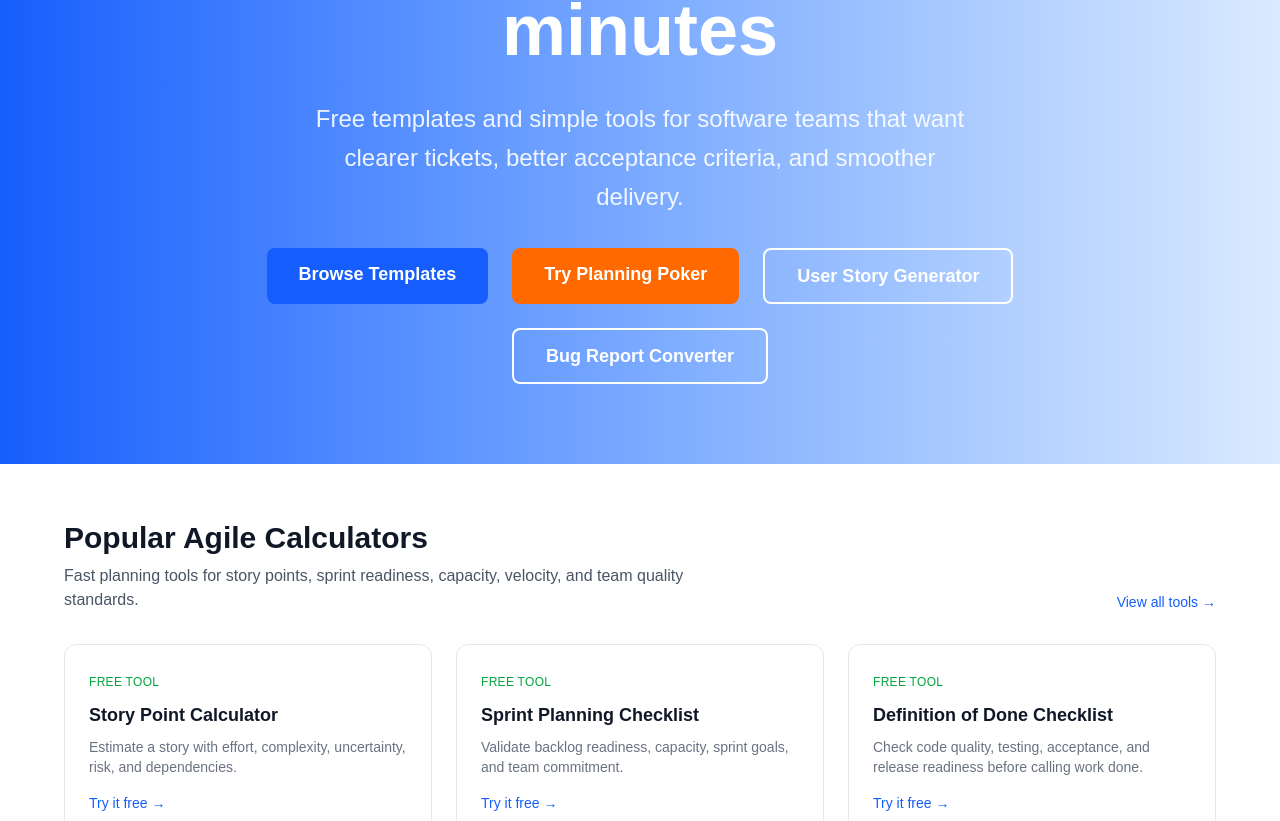
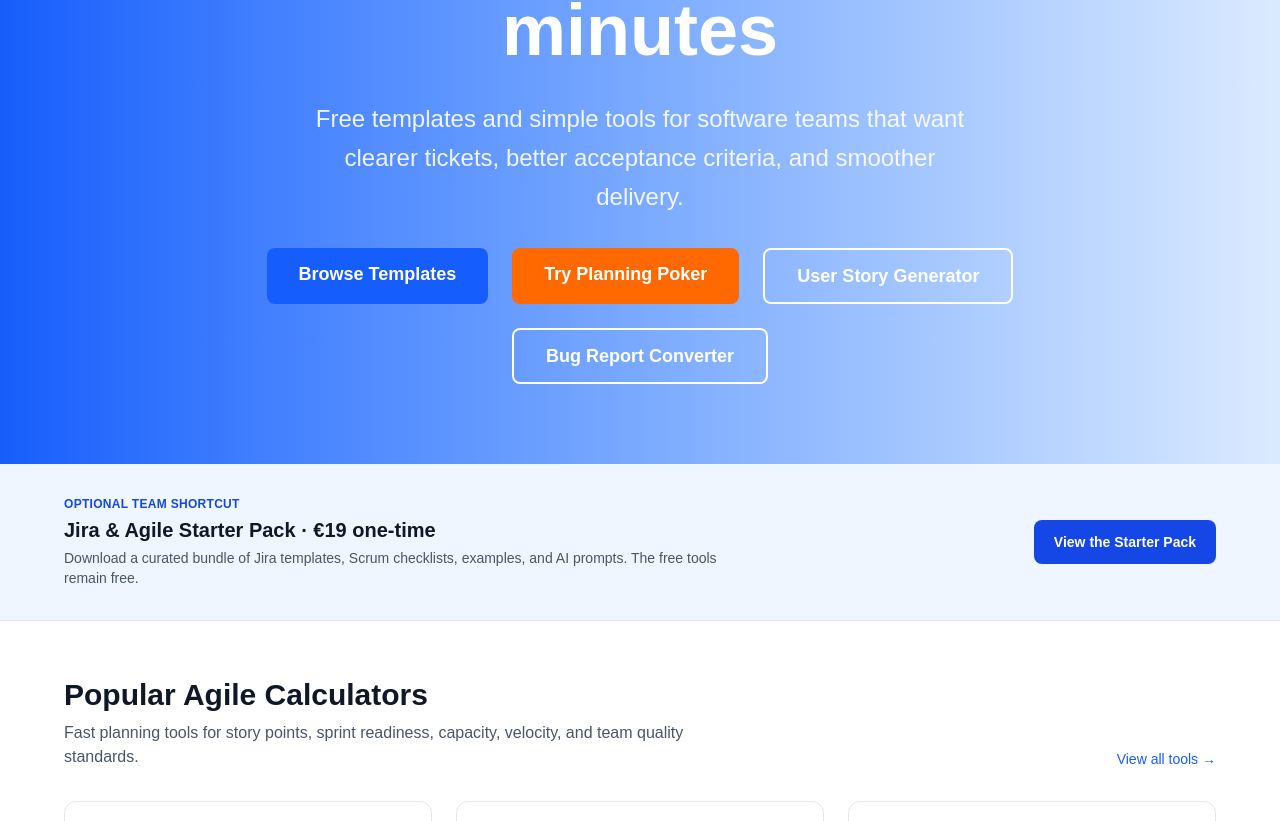
Before and after one commit to ahmedul/agile-tool-hub, a Next.js app: page / in a window 1280 px wide. Shown: the part 426-1247 px from the top of the page. Built offline with nearby package versions, Linux system fonts and the light colour scheme; no server answers.

Commit message:
Add starter pack offer to homepage

```diff
--- a/src/app/page.tsx
+++ b/src/app/page.tsx
@@ -5,6 +5,7 @@ import ToolCard from "@/components/ToolCard";
 import JsonLd from "@/components/JsonLd";
 import HeroSection from "@/components/HeroSection";
 import FeaturedCard from "@/components/FeaturedCard";
+import TrackedLink from "@/components/TrackedLink";
 import { buildMetadata, buildOrganizationSchema, KEYWORDS } from "@/lib/seo";
 
 export const metadata: Metadata = {
@@ -85,6 +86,26 @@ export default function Home() {
           { label: "Bug Report Converter", href: "/tools/bug-report-to-jira-ticket-converter", variant: "outline" },
         ]}
       />
+
+      <section className="border-b border-blue-100 bg-blue-50 px-4 py-8">
+        <div className="mx-auto flex max-w-6xl flex-col gap-5 sm:flex-row sm:items-center sm:justify-between">
+          <div>
+            <p className="text-xs font-semibold uppercase tracking-wide text-blue-700">Optional team shortcut</p>
+            <h2 className="mt-1 text-xl font-bold text-gray-900">Jira &amp; Agile Starter Pack · €19 one-time</h2>
+            <p className="mt-1 max-w-2xl text-sm text-gray-600">
+              Download a curated bundle of Jira templates, Scrum checklists, examples, and AI prompts. The free tools remain free.
+            </p>
+          </div>
+          <TrackedLink
+            href="/packs/jira-agile-starter-pack"
+            label="View Starter Pack"
+            eventParams={{ surface: "homepage_offer", placement: "hero_followup" }}
+            className="inline-block whitespace-nowrap rounded-lg bg-blue-700 px-5 py-3 text-center text-sm font-semibold text-white hover:bg-blue-800"
+          >
+            View the Starter Pack
+          </TrackedLink>
+        </div>
+      </section>
 
       <section className="bg-white border-b border-gray-200 py-14 px-4">
         <div className="max-w-6xl mx-auto">
```
